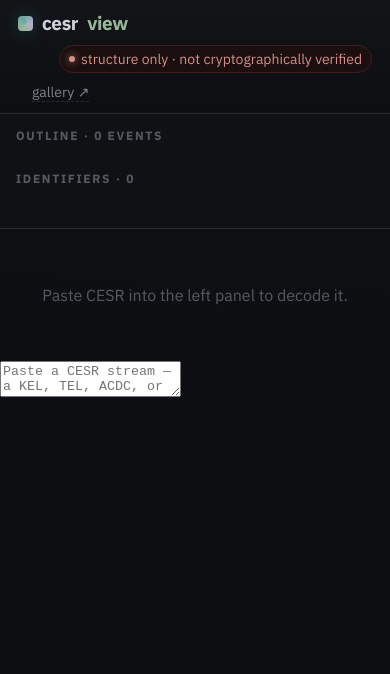
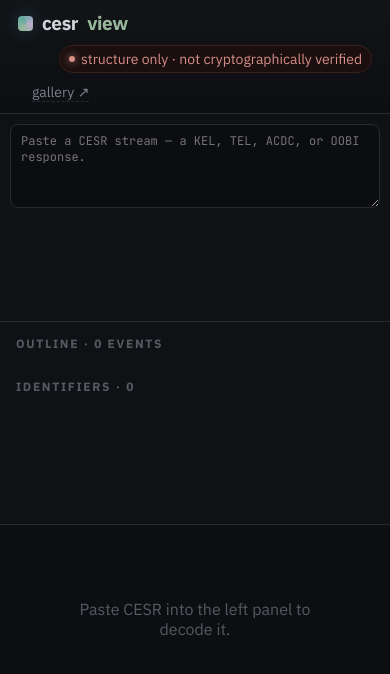
Before and after one commit to bakobo/cesrview, a React (Vite) app: page / in a window 390 px wide. Shown: the top 674 px of the page. Built offline with nearby package versions, Linux system fonts and the light colour scheme.

Commit message:
Layout CSS: three-column shell (input | outline | one event), no dock/source pane
Input panel hosts the paste box + prettified source; center scrolls one event; active
outline row styled; dock and collapsible-source-panel styles removed.

Signed-off-by: Daniel Hardman <daniel.hardman@gmail.com>

```diff
--- a/src/styles.css
+++ b/src/styles.css
@@ -26,11 +26,12 @@ body {
 :focus-visible { outline: 2px solid var(--acc2); outline-offset: 2px; border-radius: 4px; }
 
 /* app shell */
-.cesr-app { display: grid; grid-template-rows: auto auto 1fr; height: 100vh; overflow: hidden; }
-.cesr-input { border-bottom: 1px solid var(--line); background: var(--panel2); padding: 8px 14px; display: flex; align-items: center; gap: 10px; }
-.cesr-input textarea {
-  flex: 1; height: 48px; resize: vertical; background: #0c0d10; color: var(--ink);
-  border: 1px solid var(--line); border-radius: 8px; padding: 8px 10px; font-family: var(--mono); font-size: 15px;
+.cesr-app { display: grid; grid-template-rows: auto 1fr; height: 100vh; overflow: hidden; }
+/* input panel (leftmost): raw paste at top, the prettified source below — no separate source pane */
+.cesr-input-panel { grid-area: input; display: flex; flex-direction: column; min-height: 0; border-right: 1px solid var(--line); background: var(--panel2); overflow: hidden; }
+.cesr-input-panel textarea {
+  flex: none; height: 84px; resize: vertical; margin: 10px 10px 6px; background: #0c0d10; color: var(--ink);
+  border: 1px solid var(--line); border-radius: 8px; padding: 8px 10px; font-family: var(--mono); font-size: 12px;
 }
 .cesr-empty { color: var(--faint); padding: 40px; text-align: center; }
 .cesr-app > [role='alert'], main > [role='alert'] { color: var(--warn); font-family: var(--mono); padding: 10px 16px; }
@@ -50,14 +51,9 @@ body {
 .gallery-link { margin-left: 14px; color: var(--dim); font-size: 14px; text-decoration: none; border-bottom: 1px dashed var(--line); }
 .gallery-link:hover { color: var(--acc2); }
 
-/* collapsible source panel (the decoded centre is primary; source is a secondary reference) */
-.cesr-source-panel { grid-area: source; display: flex; min-height: 0; border-left: 1px solid var(--line); background: var(--panel2); overflow: hidden; }
-.source-toggle { flex: none; writing-mode: vertical-rl; background: #15161a; color: var(--dim); border: 0; border-right: 1px solid var(--line); cursor: pointer; padding: 14px 5px; font-family: var(--mono); font-size: 14px; letter-spacing: .12em; }
-.source-toggle:hover, .source-toggle[aria-expanded='true'] { color: var(--acc2); }
-.cesr-source-panel .cesr-source { flex: 1; overflow: hidden; display: flex; min-height: 0; }
-
-/* source pane */
-.cesr-source .cesr-eventlist { padding: 10px 0; font-family: var(--mono); font-size: 14.5px; }
+/* prettified source — lives INSIDE the input panel below the paste box, always visible once decoded */
+.cesr-input-panel .cesr-source { flex: 1; overflow: auto; min-height: 0; }
+.cesr-source .cesr-eventlist { padding: 4px 0; font-family: var(--mono); font-size: 12px; }
 .cesr-source-line { display: flex; gap: 14px; padding: 0 14px; line-height: 1.7; white-space: pre; }
 .cesr-source-line .ln { color: var(--faint); min-width: 38px; text-align: right; user-select: none; }
 .cesr-source-line code { color: var(--ink); word-break: break-all; }
@@ -70,6 +66,9 @@ body {
 .ev-ilk.ilk-dip { color: var(--id); border-color: #382a4a; } .ev-ilk.ilk-drt { color: var(--id); border-color: #382a4a; }
 .ev-ilk.ilk-rpy { color: var(--dig); border-color: #1d3350; } .ev-ilk.ilk-vcp, .ev-ilk.ilk-iss { color: var(--acc2); border-color: #1b3a37; }
 .ev-title { font-style: italic; font-weight: 400; color: var(--faint); font-size: 14px; }
+/* inline spec deep-link on a code (replaces the annotation dock's link) */
+.ev-spec { color: var(--dig); text-decoration: none; font-size: 14px; flex: none; }
+.ev-spec:hover { color: var(--acc2); }
 .ev-sub { color: var(--dim); font-size: 14.5px; font-family: var(--mono); }
 .ev-said { margin-left: auto; }
 
@@ -100,6 +99,7 @@ body {
 .proof.open .proof-bar .caret { transform: rotate(90deg); }
 .proof-body { padding: 2px 15px 14px 24px; }
 .cesr-group { margin: 8px 0; border-left: 2px solid #16302e; padding-left: 12px; }
+.cesr-group-head { display: flex; align-items: baseline; gap: 8px; }
 .cesr-group-toggle { background: none; border: 0; color: var(--acc2); font-family: var(--mono); font-size: 14px; cursor: pointer; padding: 0; display: flex; gap: 6px; align-items: baseline; }
 .cesr-group-toggle .count { color: var(--faint); }
 .cesr-group-toggle .gloss { color: var(--dim); }
@@ -114,11 +114,9 @@ body {
 .run-count { font-family: var(--mono); font-size: 19px; color: var(--key); }
 .run-expand { margin-left: auto; font-family: var(--mono); color: var(--acc2); font-size: 14px; }
 
-/* shell: header · input · [rail | decoded centre | collapsible source] · dock */
-.cesr-main { display: grid; grid-template-areas: 'rail center source' 'dock dock dock'; grid-template-columns: 240px minmax(0, 1fr) auto; grid-template-rows: minmax(0, 1fr) auto; min-height: 0; overflow: hidden; }
-.cesr-main.source-open { grid-template-columns: 240px minmax(0, 1fr) minmax(320px, 0.75fr); }
-.cesr-center { grid-area: center; min-height: 0; display: flex; flex-direction: column; overflow: hidden; }
-.cesr-eventlist { flex: 1; overflow: auto; padding: 18px 20px 60px; }
+/* shell: header · [input | outline | one decoded event] */
+.cesr-main { display: grid; grid-template-areas: 'input rail center'; grid-template-columns: 320px 250px minmax(0, 1fr); grid-template-rows: minmax(0, 1fr); min-height: 0; overflow: hidden; }
+.cesr-center { grid-area: center; min-height: 0; overflow: auto; padding: 18px 20px 60px; }
 .list-more { color: var(--faint); font-size: 15px; text-align: center; padding: 14px; }
 .decoding { color: var(--acc2); font-size: 14px; font-family: var(--mono); flex: none; visibility: hidden; }
 .cesr-app[aria-busy='true'] .decoding { visibility: visible; }
@@ -130,6 +128,7 @@ body {
 .rail-outline { list-style: none; margin: 0; padding: 0; }
 .toc-item { width: 100%; text-align: left; background: none; border: 0; border-left: 2px solid transparent; padding: 5px 16px; display: flex; gap: 9px; align-items: center; cursor: pointer; color: var(--dim); font-family: var(--ui); font-size: 15px; }
 .toc-item:hover { background: #16171c; color: var(--ink); border-left-color: var(--acc); }
+.toc-item.active { background: #1a1c22; color: var(--ink); border-left-color: var(--acc2); }
 .toc-item .toc-num { flex: none; min-width: 2.2em; text-align: right; font-family: var(--mono); font-size: 12px; color: var(--faint); font-variant-numeric: tabular-nums; }
 .toc-item .seq { margin-left: auto; font-family: var(--mono); font-size: 12px; color: var(--faint); }
 .toc-item .ilk { font-family: var(--mono); font-weight: 500; }
@@ -140,16 +139,6 @@ body {
 .ilk.ilk-dip, .ilk.ilk-drt { color: var(--id); } .ilk.ilk-rpy { color: var(--dig); } .ilk.ilk-vcp, .ilk.ilk-iss { color: var(--acc2); }
 .rail-ids { display: flex; flex-direction: column; gap: 6px; padding: 0 12px; align-items: flex-start; }
 
-/* bottom annotation dock */
-.cesr-dock { grid-area: dock; border-top: 1px solid var(--line); background: linear-gradient(180deg, #0d1420, #0b0f18); padding: 12px 18px; min-height: 92px; max-height: 220px; overflow: auto; }
-.cesr-dock .dock-empty { color: var(--faint); font-size: 15px; margin: 0; }
-.dock-title { font-size: 19px; color: var(--acc2); }
-.dock-kind { font-size: 12px; letter-spacing: .12em; text-transform: uppercase; color: var(--faint); margin: 3px 0 10px; }
-.dock-gloss { line-height: 1.6; color: var(--ink); font-size: 15.5px; margin: 0; max-width: 78ch; }
-.dock-gloss.dim { color: var(--dim); }
-.dock-value { font-family: var(--mono); font-size: 14px; color: var(--dim); background: #0a0f18; border: 1px solid var(--line); border-radius: 8px; padding: 8px; margin-top: 10px; word-break: break-all; max-width: 78ch; }
-.dock-spec { display: inline-flex; gap: 6px; align-items: center; margin-top: 12px; font-size: 15px; color: var(--acc); text-decoration: none; border-bottom: 1px dashed #2a4a30; padding-bottom: 1px; }
-.dock-spec:hover { color: var(--acc2); }
 
 /* gallery */
 .cesr-gallery { padding: 24px 30px 60px; }
@@ -159,11 +148,10 @@ body {
 
 /* responsive: stack to a single vertical column on narrow (mobile) viewports (t2vd6m) */
 @media (max-width: 880px) {
-  .cesr-app { grid-template-rows: auto auto 1fr; }
-  .cesr-main, .cesr-main.source-open { grid-template-areas: 'rail' 'center' 'source' 'dock'; grid-template-columns: 1fr; grid-template-rows: auto auto auto auto; overflow: auto; }
+  .cesr-main { grid-template-areas: 'input' 'rail' 'center'; grid-template-columns: 1fr; grid-template-rows: auto auto auto; overflow: auto; }
+  .cesr-input-panel { border-right: none; border-bottom: 1px solid var(--line); }
+  .cesr-input-panel .cesr-source { max-height: 240px; }
   .cesr-rail { border-right: none; border-bottom: 1px solid var(--line); }
-  .cesr-source-panel { border-left: none; border-top: 1px solid var(--line); }
-  .source-toggle { writing-mode: horizontal-tb; width: 100%; border-right: none; border-bottom: 1px solid var(--line); text-align: left; }
   .cesr-header { flex-wrap: wrap; gap: 10px 16px; }
   .stat { display: none; }
   .row { grid-template-columns: 160px 1fr; }
```
